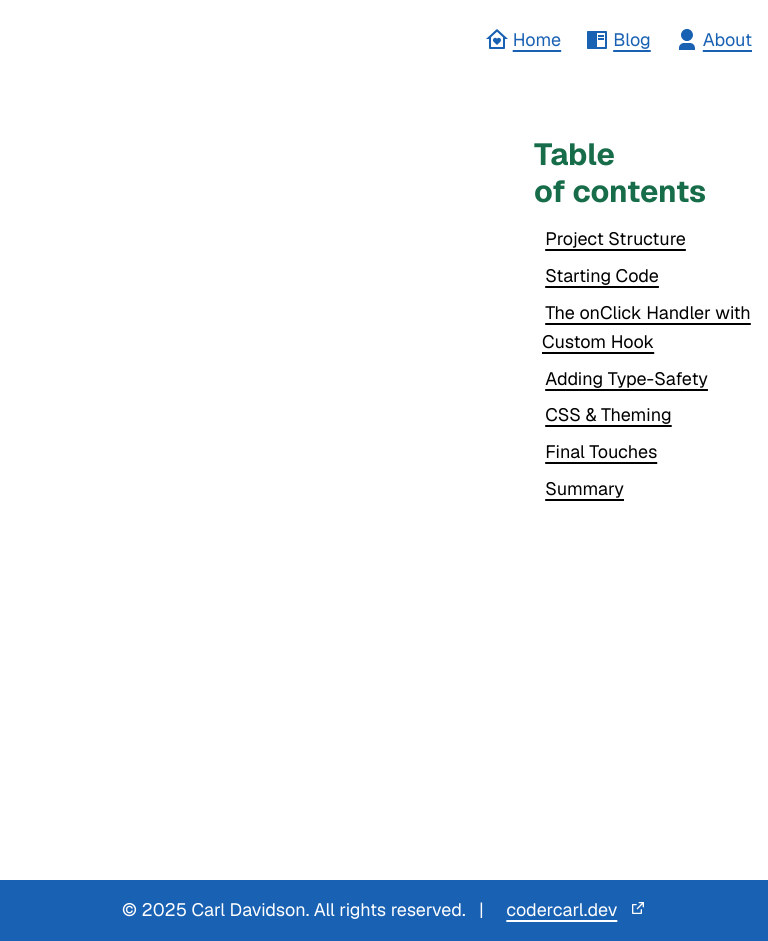
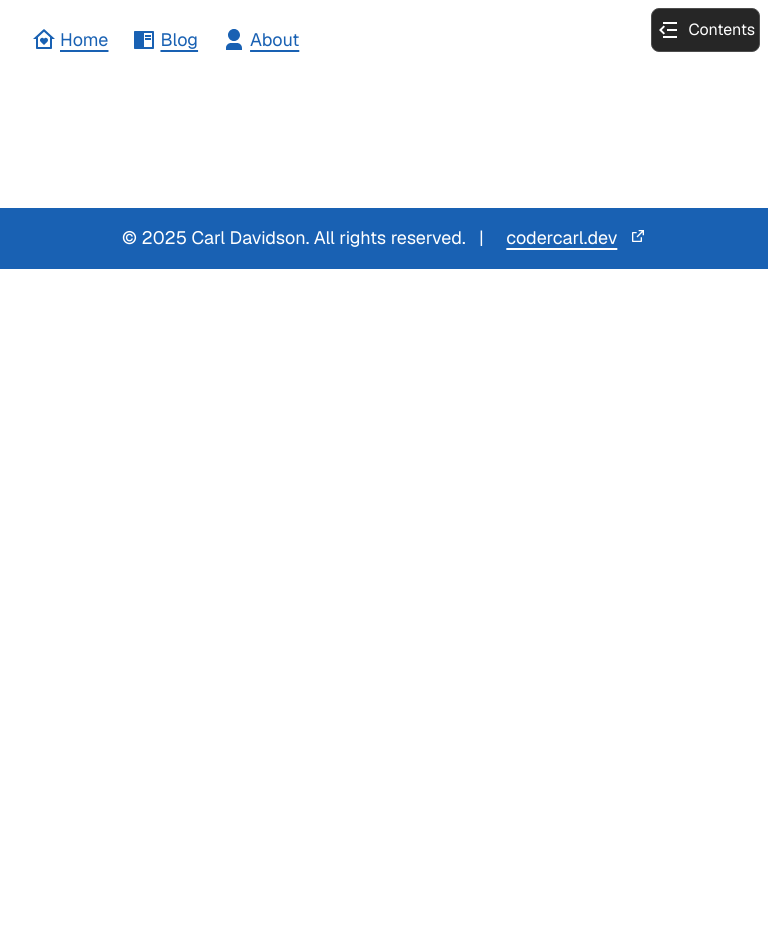
Before and after one commit to codercarl1243/react_components_system, a Next.js app: page /blog/design-system/buttons/sliders in a window 768 px wide. After the commit the page ends 800 px from the top, so only its background shows below. Built offline with nearby package versions, Linux system fonts and the light colour scheme.

Commit message:
UPDATE style changes to keep hamburgers consistent in styling and obey breakpoints. update close logic to ensure undefined is chosen when relevant

```diff
--- a/app/styles/components/hamburger-menu.css
+++ b/app/styles/components/hamburger-menu.css
@@ -1,17 +1,6 @@
 .hamburger-menu--toggle {
     display: none;
-}
-
-@media screen and (max-width: 35rem) {
-    .hamburger-menu-wrapper {
-        min-height: var(--bp-xs);
-        height: 100dvh;
-        position: fixed;
-        min-width: initial;
-    }
-
-    .hamburger-menu--toggle {
-        display: flex;
+    /* Hidden by default */
     align-items: center;
     gap: var(--spacing-sm);
     position: fixed;
@@ -47,19 +36,42 @@
     }
 }
 
+.hamburger-menu {
+    transition: transform var(--overlay-transition-duration) ease-in-out;
+}
+
+/* Mobile */
+@media screen and (max-width: 35rem) {
+
+    main:has(.hamburger-menu-wrapper[data-breakpoint="mobile"],
+        .hamburger-menu-wrapper[data-breakpoint="tablet"],
+        .hamburger-menu-wrapper[data-breakpoint="desktop"]) {
+        grid-template-columns: 1fr;
+    }
+
+    .hamburger-menu-wrapper[data-breakpoint="mobile"],
+    .hamburger-menu-wrapper[data-breakpoint="tablet"],
+    .hamburger-menu-wrapper[data-breakpoint="desktop"] {
+        min-height: var(--bp-xs);
+        height: 100dvh;
+        position: fixed;
+        min-width: initial;
+
+        .hamburger-menu--toggle {
+            display: flex;
+        }
 
         .hamburger-menu {
             position: fixed;
             height: 100%;
             width: var(--expanded-burger-menu-width);
             overflow-y: auto;
-        transition: transform var(--overlay-transition-duration) ease-in-out;
-
             top: 0;
 
             &[data-position="right"] {
                 right: 0;
                 left: initial;
+
                 &[data-isopen="false"] {
                     transform: translateX(100%)
                 }
@@ -68,12 +80,102 @@
             &[data-position="left"] {
                 left: 0;
                 right: initial;
+
                 &[data-isopen="false"] {
                     transform: translateX(-100%)
                 }
             }
         }
+    }
+}
 
+/* Tablet */
+@media screen and (max-width: 48rem) {
+
+    main:has(.hamburger-menu-wrapper[data-breakpoint="tablet"],
+        .hamburger-menu-wrapper[data-breakpoint="desktop"]) {
+        grid-template-columns: 1fr;
+    }
+
+    .hamburger-menu-wrapper[data-breakpoint="tablet"],
+    .hamburger-menu-wrapper[data-breakpoint="desktop"] {
+        min-height: var(--bp-xs);
+        height: 100dvh;
+        position: fixed;
+        min-width: initial;
+
+        .hamburger-menu--toggle {
+            display: flex;
+        }
+
+        .hamburger-menu {
+            position: fixed;
+            height: 100%;
+            width: var(--expanded-burger-menu-width);
+            overflow-y: auto;
+            top: 0;
+            padding-block-start: calc(var(--spacing) * 14);
+
+            &[data-position="right"] {
+                right: 0;
+                left: initial;
+
+                &[data-isopen="false"] {
+                    transform: translateX(100%)
+                }
+            }
+
+            &[data-position="left"] {
+                left: 0;
+                right: initial;
+
+                &[data-isopen="false"] {
+                    transform: translateX(-100%)
+                }
+            }
+        }
+    }
+}
+
+/* Desktop */
+@media screen and (min-width: 48rem) {
+    .hamburger-menu-wrapper[data-breakpoint="desktop"] {
+        min-height: var(--bp-xs);
+        height: 100dvh;
+        position: fixed;
+        min-width: initial;
+
+        .hamburger-menu--toggle {
+            display: flex;
+        }
+
+        .hamburger-menu {
+            position: fixed;
+            height: 100%;
+            width: var(--expanded-burger-menu-width);
+            overflow-y: auto;
+            top: 0;
+            padding-block-start: calc(var(--spacing) * 14);
+
+            &[data-position="right"] {
+                right: 0;
+                left: initial;
+
+                &[data-isopen="false"] {
+                    transform: translateX(100%)
+                }
+            }
+
+            &[data-position="left"] {
+                left: 0;
+                right: initial;
+
+                &[data-isopen="false"] {
+                    transform: translateX(-100%)
+                }
+            }
+        }
+    }
 }
 
 @media (prefers-reduced-motion: reduce) {
--- a/app/styles/components/header.css
+++ b/app/styles/components/header.css
@@ -1,5 +1,10 @@
 .nav__primary {
     display: flex;
+    flex-direction: column;
+    gap: 1.5rem;
+    background-color: var(--color-neutral-100);
+    padding-inline: 1rem;
+
 }
 
 .nav__primary a {
@@ -8,32 +13,21 @@
 
 .header--wrapper {
     display: flex;
-
+    min-height: 5rem;
+    min-width: var(--bp-xs);
+    align-items: center;
+    position: relative;
 }
 
 /*  DESKTOP */
 @media screen and (min-width: 35rem) {
     .header--wrapper {
-        align-items: center;
-        position: relative !important;
-        height: 5rem;
-        min-width: var(--bp-xs);
         padding: var(--spacing-sm) var(--spacing-md);
     }
 
     .nav__primary {
-        display: flex;
-        gap: 1.5rem;
-        margin-left: auto;
+        padding-block: var(--spacing);
+        margin-right: auto;
+        flex-direction: row;
     }
 }
-
-/* MOBILE */
-@media screen and (max-width: 35rem) {
-    .nav__primary {
-        flex-direction: column;
-        padding-inline: 1rem;
-        padding-block-start: calc(var(--spacing) * 24);
-        background-color: var(--color-neutral-100);
-    }
-}
--- a/app/styles/components/post/sidebar/sidebar.css
+++ b/app/styles/components/post/sidebar/sidebar.css
@@ -8,13 +8,13 @@
     height: 100%;
     display: flex;
     flex-direction: column;
+    background: var(--color-neutral-100);
 }
 
 /*  DESKTOP */
 @media screen and (min-width: 35rem) {
-    /*  make sure overlay is not present at larger viewports - if someone rotates device */
     .post-sidebar__contents {
-        padding-block-start: calc(var(--spacing) * 10);
+        margin-block-start: calc(var(--spacing) * 10);
     }
 
     main:has(.post-sidebar) {
@@ -35,8 +35,6 @@
 /* MOBILE */
 @media screen and (max-width: 35rem) {
     .post-sidebar {
-        width: var(--expanded-burger-menu-width);
-        background: var(--color-neutral-100);
         align-items: center;
         padding-block-start: calc(var(--spacing) * 16);
     }
--- a/components/hamburger/hamburger.wrapper.tsx
+++ b/components/hamburger/hamburger.wrapper.tsx
@@ -25,6 +25,7 @@ export default function HamburgerWrapper<T extends React.ElementType = "div">({
                     { "overlay--visible": state.menuIsOpen && state.isActive },
                     className
                 )}
+                data-breakpoint={breakpoint}
                 {...props}
             >
                 {children}
--- a/components/hamburger/useHamburger.ts
+++ b/components/hamburger/useHamburger.ts
@@ -16,8 +16,8 @@ export default function useHamburger(
 
   const isActive =
     breakpoint === 'mobile' ? isMobile :
-    breakpoint === 'tablet' ? (isMobile || isTablet) :
-    true; // 'desktop' means always active
+      breakpoint === 'tablet' ? (isMobile || isTablet) :
+        true; // 'desktop' means always active
 
   const pathname = usePathname()
   const autogeneratedId = useId();
@@ -27,9 +27,13 @@ export default function useHamburger(
   const buttonRef = useRef<HTMLButtonElement | null>(null);
   const wrapperRef = useClickOutside(
     null,
-    () => isActive ? toggleMenuOpenState(false) : null,
+    () => isActive ? closeMenu() : null,
     menuIsOpen === true && isActive
   );
+
+  function closeMenu() {
+    setMenuIsOpen(undefined)
+  }
 
   function toggleMenuOpenState(state?: boolean) {
     setMenuIsOpen(prev => state ?? !prev);
@@ -43,14 +47,14 @@ export default function useHamburger(
   // close when switching to desktop
   useEffect(() => {
     if (!isActive && menuIsOpen) {
-      toggleMenuOpenState(undefined);
+      closeMenu();
     }
   }, [isActive]);
 
   // close when pathname changes
   useEffect(() => {
     if (isActive && menuIsOpen) {
-      toggleMenuOpenState(false);
+      closeMenu();
     }
   }, [pathname])
 
```
Lines whose indentation alone changed are shown as unchanged.
